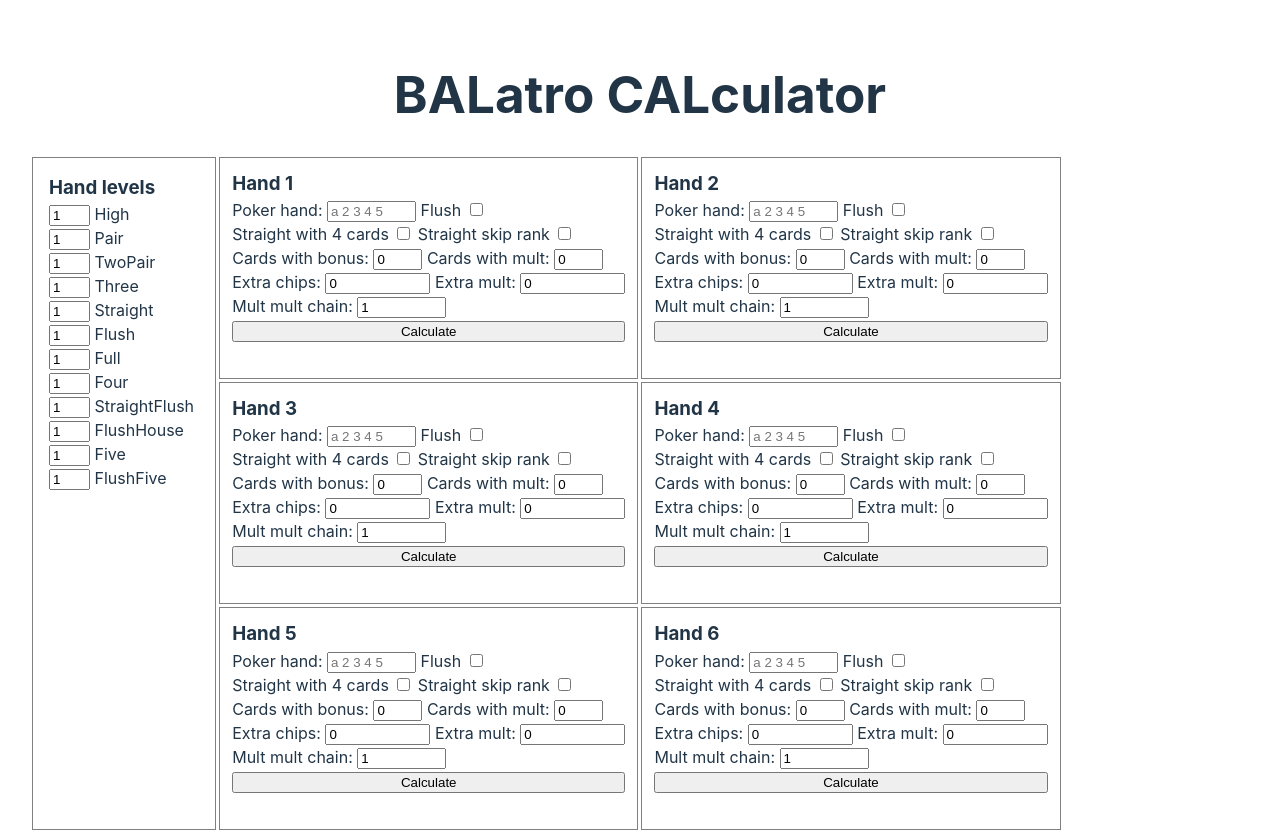
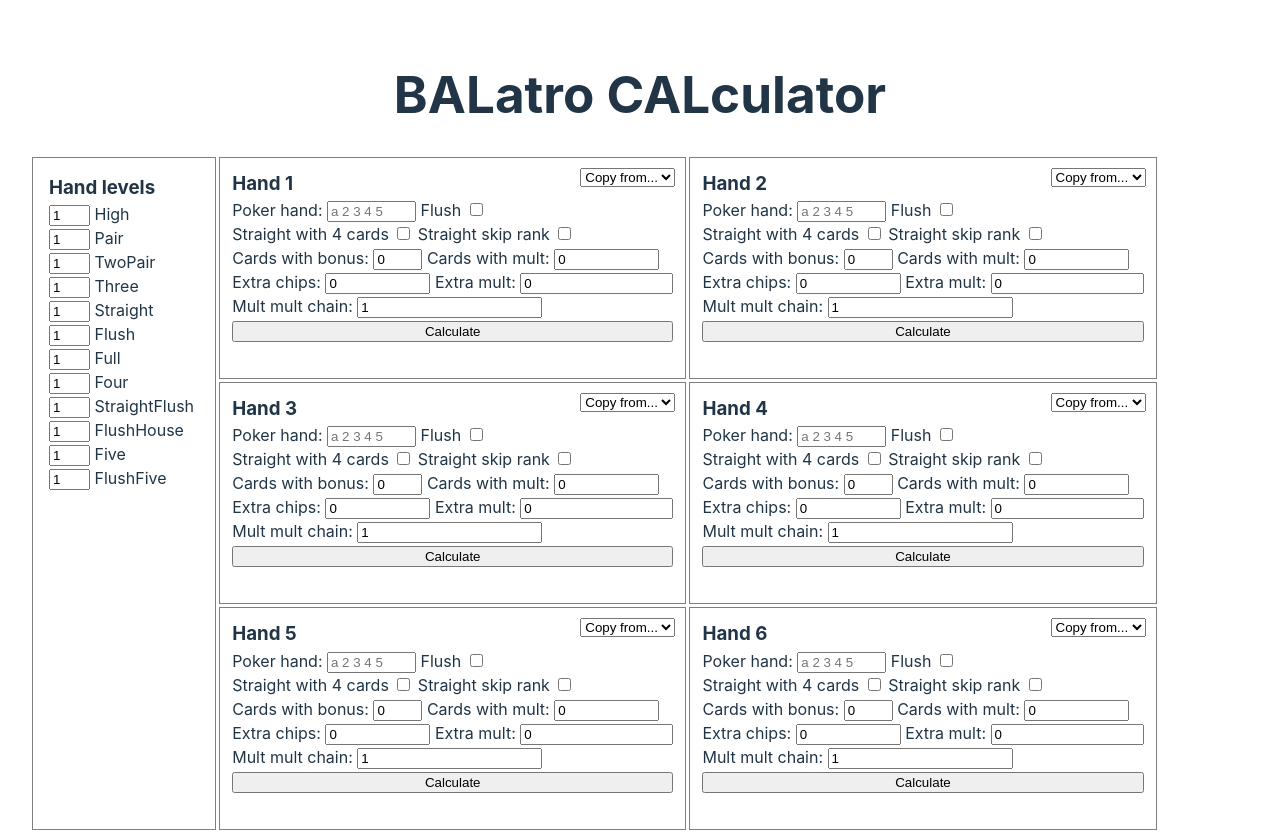
Before and after one commit to itrend/balcal, a React (Vite) app: page / in a window 1280 px wide. Shown: the top 832 px of the page. Built offline with nearby package versions, Linux system fonts and the light colour scheme.

Commit message:
add copy fields drop-down

```diff
--- a/src/App.css
+++ b/src/App.css
@@ -25,10 +25,17 @@
 }
 
 .calculator {
+  position: relative;
   padding: 0.75rem;
   margin-left: 0.2rem;
   margin-bottom: 0.2rem;
   border: 1px solid grey;
+}
+
+.copy {
+  position: absolute;
+  right: 0.75em;
+  top: 0.75em;
 }
 
 h3 {
--- a/src/App.tsx
+++ b/src/App.tsx
@@ -15,6 +15,7 @@
     Object.entries(levelsStr)
       .map(([c, val]) => [c, parseFloat(val)])
   ) as ComboLevels
+  const calculatorsCount = 6
   return (
     <>
       <h1>BALatro CALculator</h1>
@@ -23,8 +24,8 @@
           <Levels levels={levelsStr} onLevelsChanged={setLevelsStr} />
         </div>
         <div id="handsContainer">
-          {new Array(6).fill(0).map((_, i) =>
-            <HandCalculator name={`Hand ${i+1}`} key={i} comboLevels={levels} />
+          {new Array(calculatorsCount).fill(0).map((_, i) =>
+            <HandCalculator id={i+1} key={i} comboLevels={levels} calculatorsCount={calculatorsCount} />
           )}
         </div>
       </div>
--- a/src/components/hand-calculator.tsx
+++ b/src/components/hand-calculator.tsx
@@ -3,13 +3,15 @@
 import { CalcExplanation, ComboLevels, calc } from "../poker-baltaro"
 import { Explain } from "./explain"
 
+const inputs: string[] = ["hand", "hasFlush", "straightFour", "straightSkip", "cardsBonus", "cardsMult", "extraChips", "extraMult", "multMult"]
 interface HandCalculatorProps {
-  name: string
+  id: number
   comboLevels: ComboLevels
+  calculatorsCount: number
 }
 
 
-export function HandCalculator({ name, comboLevels }: HandCalculatorProps) {
+export function HandCalculator({ id, comboLevels, calculatorsCount }: HandCalculatorProps) {
   const [parsed, setParsed] = useState("")
   const [expl, setExpl] = useState<CalcExplanation | null>(null)
 
@@ -41,52 +43,76 @@
       setExpl(null)
     }
   }
+
+  function copyFields(fromCalculator: string, toCalculator: string) {
+    inputs.map(field => {
+      const frm = document.getElementById(`${fromCalculator}_${field}`) as HTMLInputElement
+      const to = document.getElementById(`${toCalculator}_${field}`) as HTMLInputElement
+      to.value = frm.value
+      to.checked = frm.checked
+    })
+  }
+
   return (
     <div className="calculator">
-      <form method='post' onSubmit={onSubmit}>
-        <h3>{name}</h3>
+      <form id={`calculator${id}`} method='post' onSubmit={onSubmit}>
+        <h3>Hand {id}</h3>
         <label>
-          Poker hand: <input name="hand" size={8} placeholder="a 2 3 4 5" />
+          Poker hand: <input id={`calculator${id}_hand`} name="hand" size={8} placeholder="a 2 3 4 5" />
         </label>
         &nbsp;
         <label>
-          Flush <input type="checkbox" name="hasFlush" defaultChecked={false} />
+          Flush <input type="checkbox" id={`calculator${id}_hasFlush`} name="hasFlush" defaultChecked={false} />
         </label>
-        <br/>
+        <br />
         <label>
-          Straight with 4 cards <input type="checkbox" name="straightFour" defaultChecked={false} />
+          Straight with 4 cards <input type="checkbox" id={`calculator${id}_straightFour`} name="straightFour" defaultChecked={false} />
         </label>
         &nbsp;
         <label>
-          Straight skip rank <input type="checkbox" name="straightSkip" defaultChecked={false} />
+          Straight skip rank <input type="checkbox" id={`calculator${id}_straightSkip`} name="straightSkip" defaultChecked={false} />
         </label>
-        <br/>
+        <br />
         <label>
-          Cards with bonus: <input name="cardsBonus" size={3} defaultValue="0"/>
+          Cards with bonus: <input id={`calculator${id}_cardsBonus`} name="cardsBonus" size={3} defaultValue="0" />
         </label>
         &nbsp;
         <label>
-          Cards with mult: <input name="cardsMult" size={3} defaultValue="0" />
+          Cards with mult: <input id={`calculator${id}_cardsMult`} name="cardsMult" size={10} defaultValue="0" />
         </label>
-        <br/>
+        <br />
         <label>
-          Extra chips: <input name="extraChips" size={10} defaultValue="0"/>
+          Extra chips: <input id={`calculator${id}_extraChips`} name="extraChips" size={10} defaultValue="0" />
         </label>
         &nbsp;
         <label>
-          Extra mult: <input name="extraMult" size={10} defaultValue="0" />
+          Extra mult: <input id={`calculator${id}_extraMult`} name="extraMult" size={16} defaultValue="0" />
         </label>
-        <br/>
+        <br />
         <label>
-          Mult mult chain: <input name="multMult" size={8} defaultValue="1" />
+          Mult mult chain: <input id={`calculator${id}_multMult`} name="multMult" size={20} defaultValue="1" />
         </label>
-        <br/>
+        <br />
         <input type='submit' value="Calculate" className="submit" />
         {parsed}
-        <br/>
+        <br />
         {expl && <Explain expl={expl} />}
-        <br/>
+        <br />
       </form>
+      <select className="copy" value={-1} defaultValue={-1}
+        onChange={e => {
+          copyFields(e.target.value, `calculator${id}`)
+          e.target.value = "-1"
+        }
+        }
+      >
+        <option key={-1} value={-1}>Copy from...</option>
+        {new Array(calculatorsCount).fill(0).map((_, i) => {
+          if (i + 1 != id) {
+            return (<option key={i + 1} value={`calculator${i + 1}`}>hand {i + 1}</option>)
+          }
+        })}
+      </select>
     </div>
   )
 }
```
